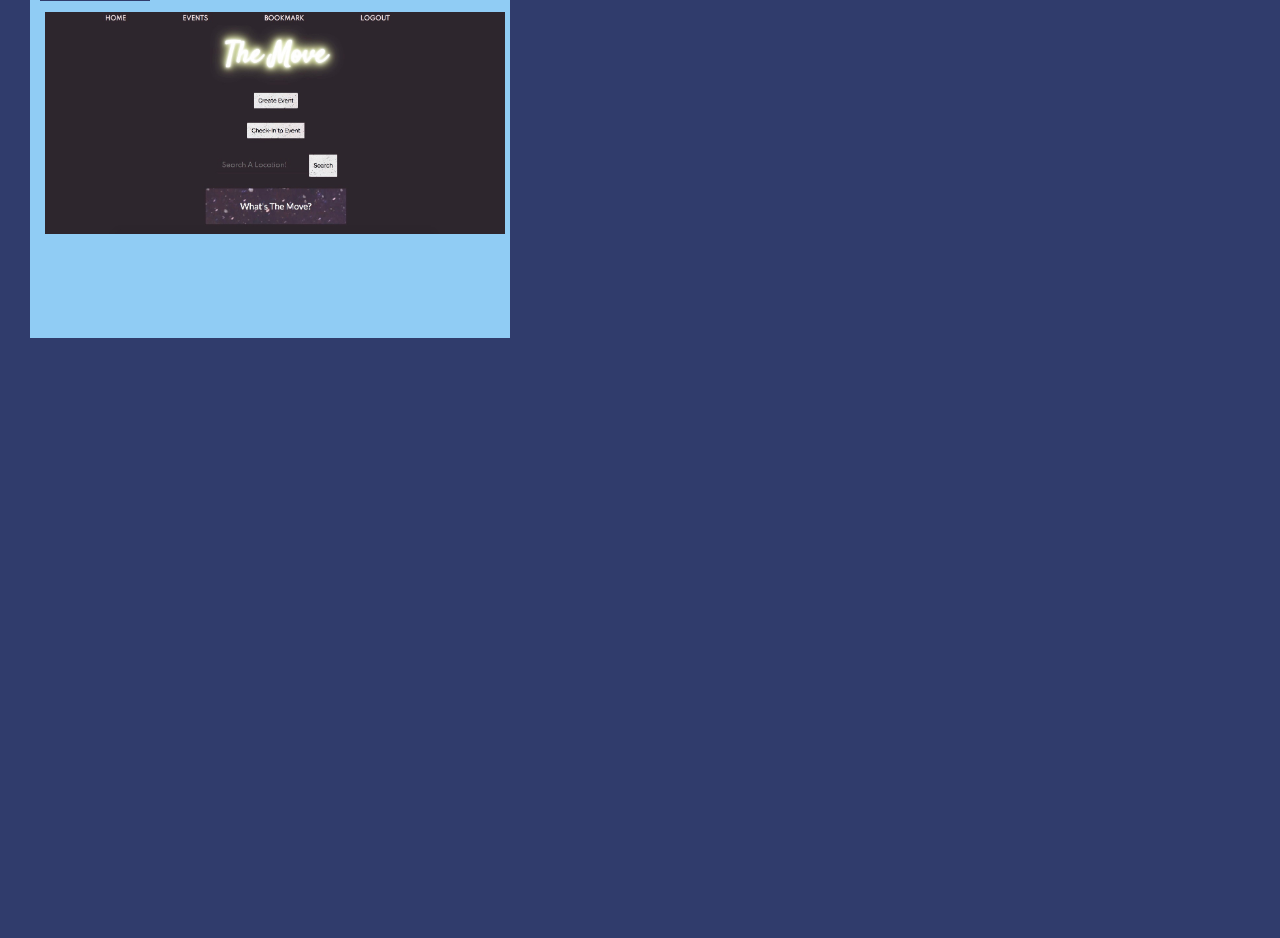
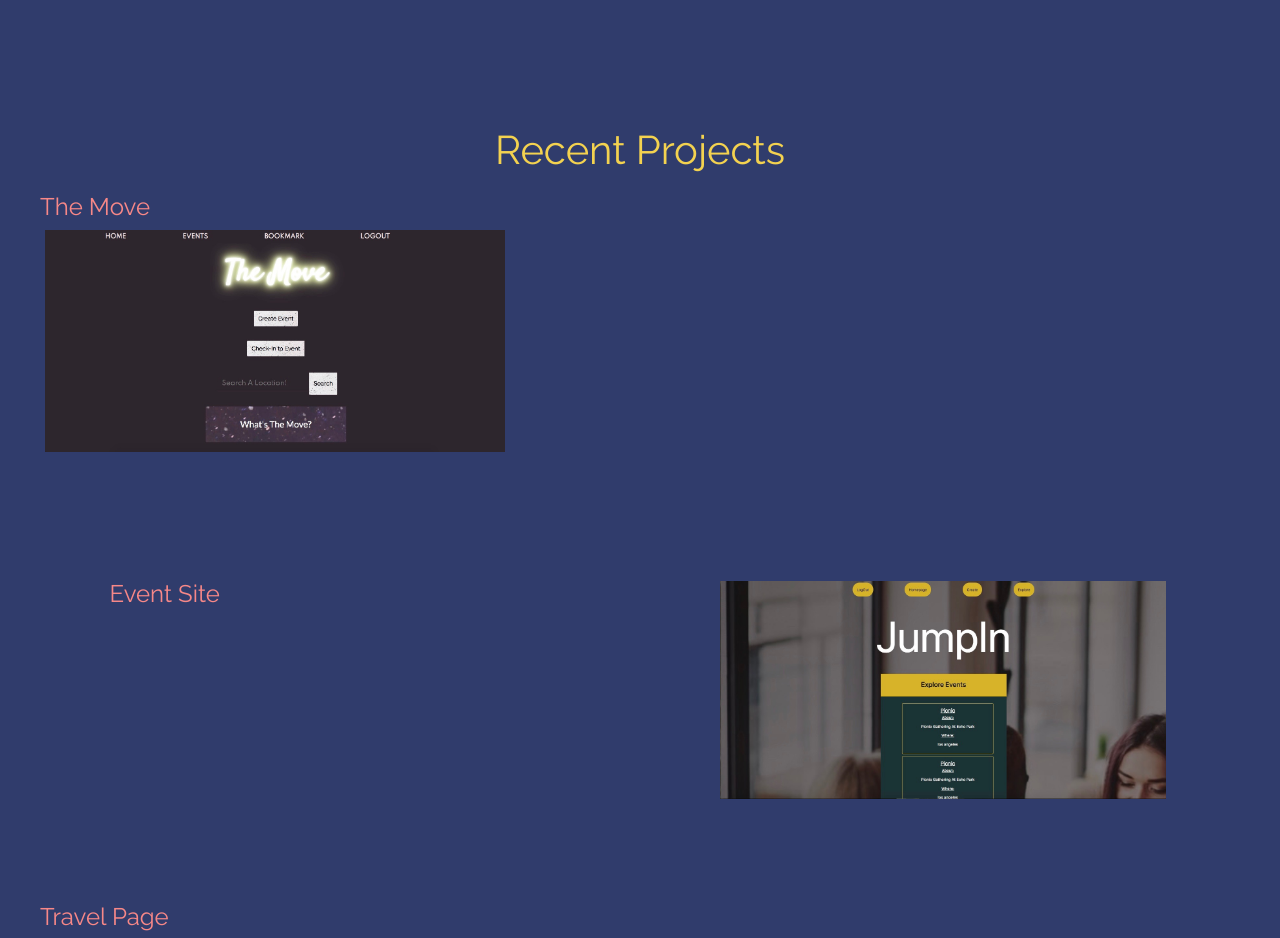
Before and after one commit to cmorris91/react-portfolio, a React (Create React App) app in the folder portfolio/: page / in a window 1280 px wide. Shown: the part 782-1720 px from the top of the page. Before the commit the page ends 1150 px from the top, so only its background shows below. Built offline with nearby package versions, Linux system fonts and the light colour scheme.

Commit message:
added project details

```diff
--- a/portfolio/src/components/Aside/style.css
+++ b/portfolio/src/components/Aside/style.css
@@ -1,5 +1,5 @@
 aside {
     display: flex;
     flex-direction: column;
-    color: #bab2b5;
+    color: #f3d250;
 }
--- a/portfolio/src/components/Projects/index.js
+++ b/portfolio/src/components/Projects/index.js
@@ -1,17 +1,37 @@
 import React from "react";
-import Image from "./Images/theMove-screenshot.jpg"
+import Image from "./Images/theMove-screenshot.jpg";
+import Image2 from "./Images/JumpIn.jpg";
+import Image3 from "./Images/group-project.jpg"
 import "./style.css"
 
 function Projects () {
     return (
-        <div>
+        <div className="projectBox">
+        <h1 className="row">Recent Projects</h1>
           <div className="project-card" style={{width: "30rem"}}>
             <a href="https://radiant-harbor-61772.herokuapp.com/">The Move</a>
-            <a className="repo-img"href="https://github.com/cmorris91/the-move" style={{fontSize: "15px", textDecoration: "none"}}>
-            <img src={Image} className="card-img-top" alt="The-Move-App"/>
-              <div className="overlay">Click to see the repo</div>
-          </a>
+                <a className="repo-img"href="https://github.com/cmorris91/the-move" style={{fontSize: "15px", textDecoration: "none"}}>
+                <img src={Image} className="card-img-top" alt="The-Move-App"/>
+                <div className="overlay">Click to see the repo</div>
+            </a>
           </div>
+
+          <div className="project-card row"  id="card2">
+            <a href="https://vast-dawn-89998.herokuapp.com/">Event Site</a>
+                <a class="repo-img" href="https://github.com/AFF321/JumpIn" style={{fontSize: "15px", textDecoration: "none"}}>
+                <img src={Image2} class="card-img-top" alt="JumpIn"/>
+                <div class="overlay">Click to see the repo</div>
+            </a>
+          </div>
+
+          <div className="project-card" style={{width: "30rem"}}>
+            <a href="https://cmorris91.github.io/group-project-1/">Travel Page</a>
+                <a class="repo-img" href="https://github.com/cmorris91/group-project-1" style={{fontSize: "15px", textDecoration: "none"}}>
+                <img src={Image3} className="card-img-top" alt="Travel Page"/>
+                    <div class="overlay">Click to see the repo</div>
+            </a>
+          </div>
+
         </div>
     )
 }
--- a/portfolio/src/components/Projects/style.css
+++ b/portfolio/src/components/Projects/style.css
@@ -1,11 +1,26 @@
+.projectBox {
+    display: flex;
+    flex-direction: column;
+    margin-top: 10rem;
+}
+
+.projectBox h1 {
+    margin: 0 auto;
+    color: #f3d250;
+}
+
 .project-card {
     margin: 5px;
-    background-color: #90ccf4;
-    border: none;
 }
 .project-card a {
-    color: #303c6c;
+    color: #f78888;
     font-size: 1.5em;
+    width: 30rem;
+    text-decoration: none;
+}
+
+#card2 {
+    justify-content: flex-end;
 }
 
 .overlay {
```
Also changed, not shown: portfolio/src/components/Projects/Images/JumpIn.jpg (added), portfolio/src/components/Projects/Images/group-project.jpg (added).
